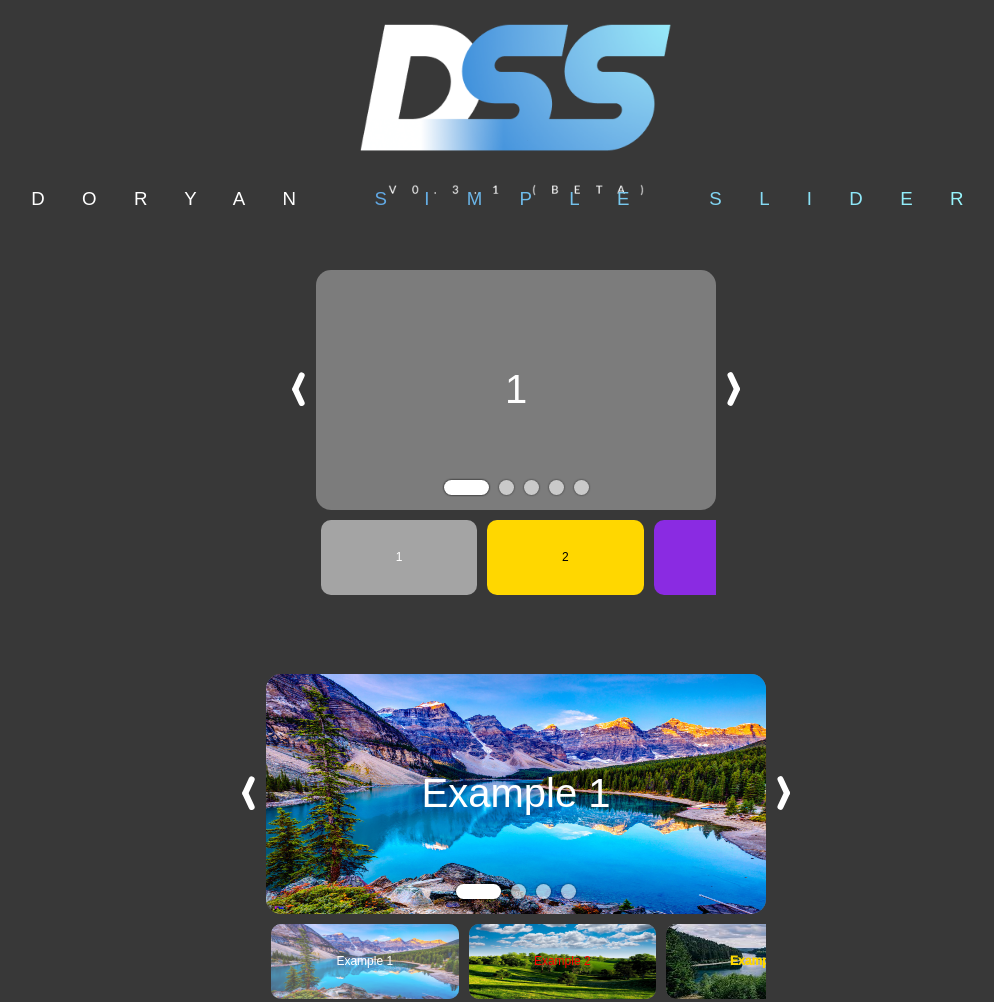
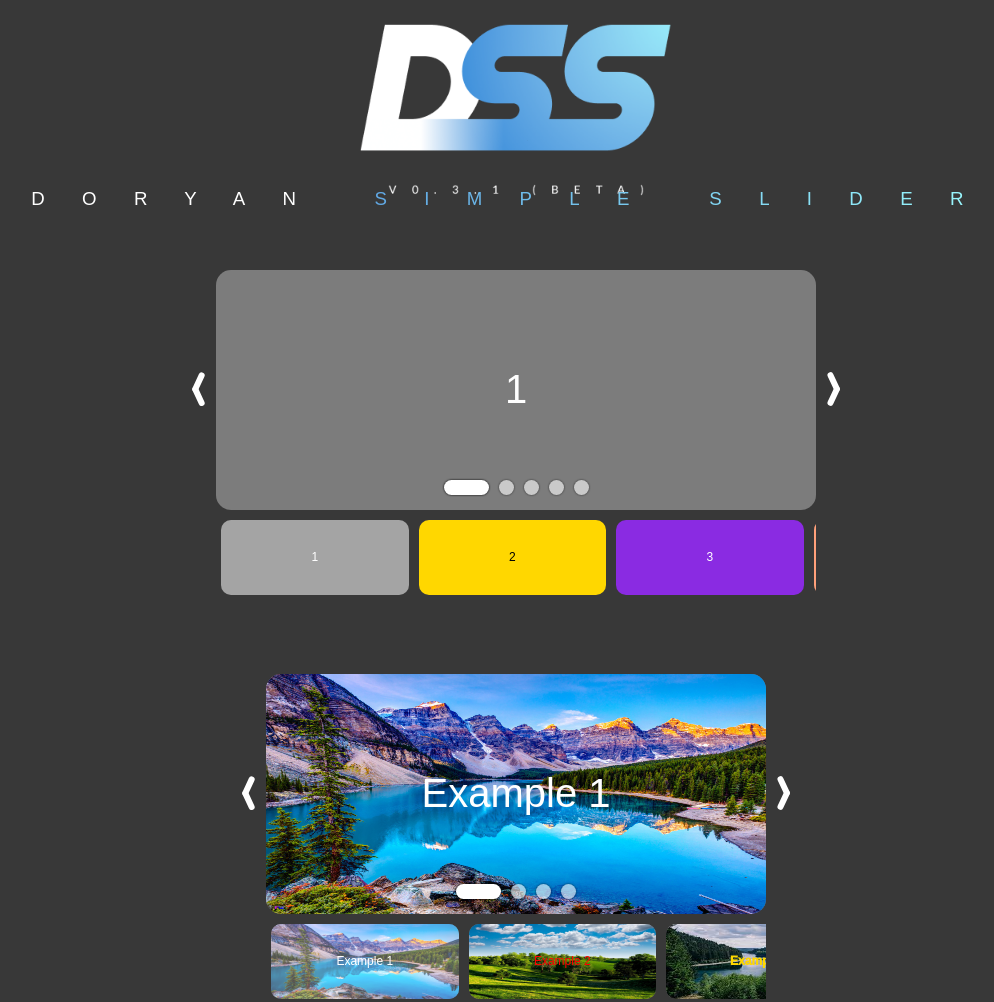
Before and after one commit to doryan04/DSS, a plain HTML site: page index.html in a window 1280 px wide. Shown: the whole page, without its empty margins (124-1118 px from the left). Drawn offline with Linux system fonts and the light colour scheme.

Commit message:
fixed styles

```diff
--- a/css/style.sass
+++ b/css/style.sass
@@ -4,9 +4,9 @@
 
 
 $width-container: 500px
-$width-container2: 400px
+$width-container2: 600px
 $width: 600px
-$width2: 500px
+$width2: 600px
 $height: 240px
 $width-thumb: calc($width * 5/16)
 $width-thumb2: calc($width2 * 5/16)
```
Also changed, not shown: css/style.css, 1 other file.
